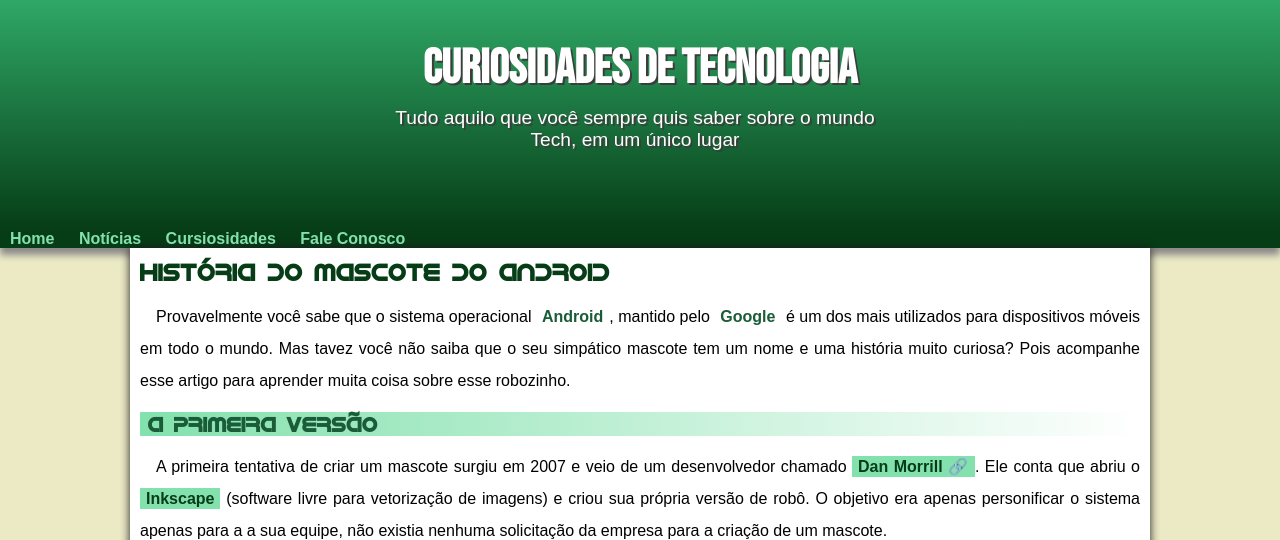
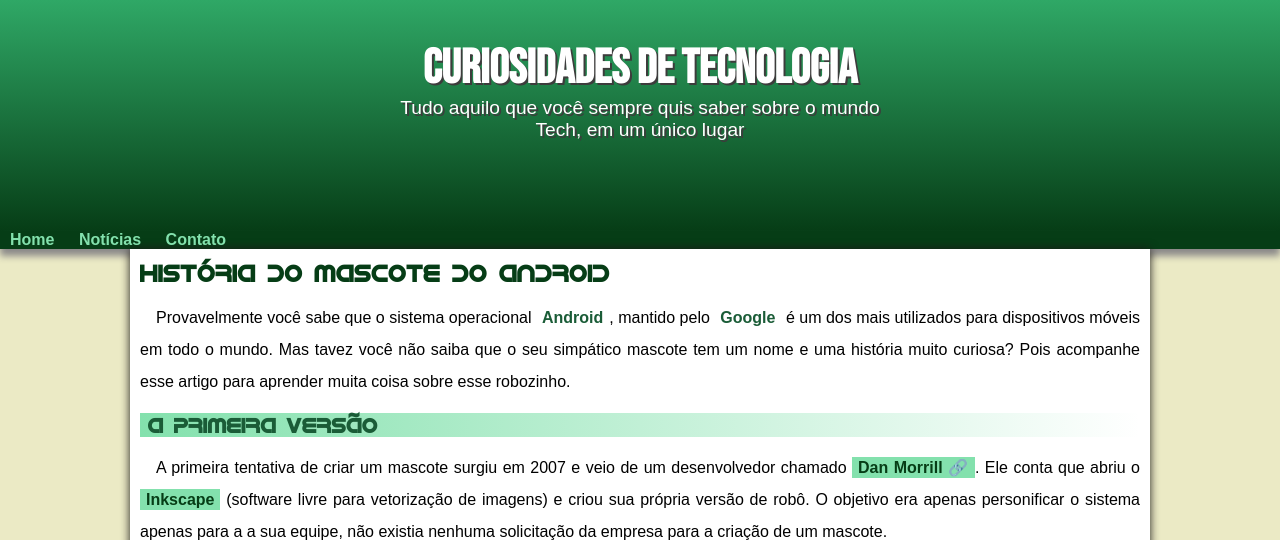
Before and after one commit to KinhoSouza/projeto-android, a plain HTML site: page index.html in a window 1280 px wide. Shown: the top 540 px of the page. Drawn offline with Linux system fonts and the light colour scheme.

Commit message:
Problema de padding corrigido

```diff
--- a/index.html
+++ b/index.html
@@ -17,8 +17,7 @@
     <nav>
       <a href="#"> Home</a>
       <a href="#">Notícias</a>
-      <a href="#">Cursiosidades</a>
-      <a href="#">Fale Conosco</a>
+      <a href="#">Contato</a>
      </nav>
      <main>
       <article>
--- a/style/style.css
+++ b/style/style.css
@@ -77,8 +77,9 @@ header > p {
     font-size: 1.2em;
     max-width: 500px;
     padding-right: 10px;
-    padding-top: 10px;
+    padding-left: 10px;
     margin: auto;
+    padding-bottom: 50px;
     text-shadow: 2px 2px 0px rgb(61, 60, 60);
 
 
```
